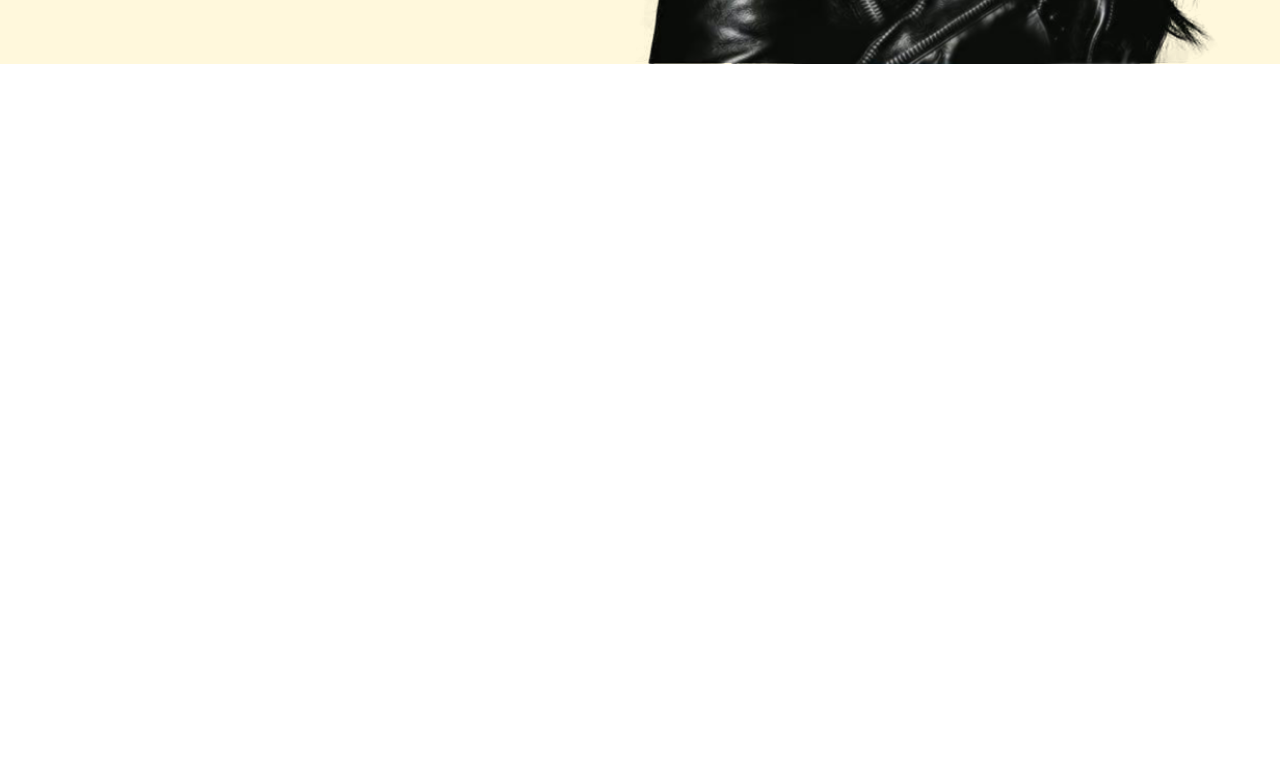
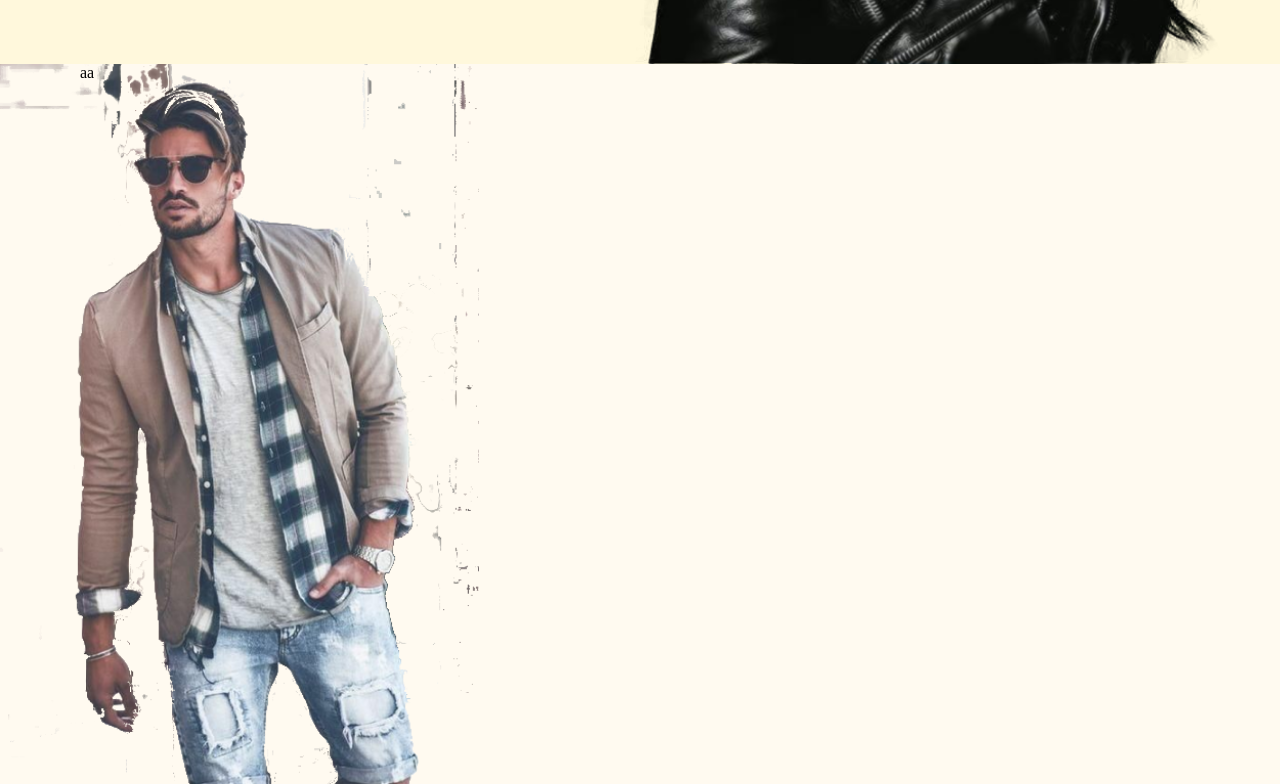
Before and after one commit to Afedehae/HarmonyClothing, a plain HTML site: page index.html in a window 1280 px wide. Shown: the part 656-1440 px from the top of the page. Before the commit the page ends 800 px from the top, so only its background shows below. Drawn offline with Linux system fonts and the light colour scheme.

Commit message:
Add files via upload

```diff
--- a/index.html
+++ b/index.html
@@ -21,6 +21,11 @@
         <div class="Placeholder">Harmony <br> Clothing</div>
       </div>
     </section>
+    <section>
+      <div class="SectionTwo">
+        aa
+      </div>
+    </section>
 
 
   </body>
--- a/style.css
+++ b/style.css
@@ -1,6 +1,8 @@
 :root{
-  --backgroundcolor: crimson;
+  --FirstBackgroundColor: cornsilk;
+  --SecondBackgroundColor: floralwhite;
   --FontColor: lightgray;
+  --GradientColor: top left, pink 1%, crimson 50%;
 }
 body{
   width: 100%;
@@ -17,7 +19,6 @@ a{
   font-size: 1.4em;
   color: var(--FontColor);
 }
-
 a:hover{
   transition: 1s;
   font-size: 2em;
@@ -44,7 +45,7 @@ a:hover{
   flex-direction: row;
   align-items: center;
   justify-content: flex-start;
-  background: cornsilk;
+  background: var(--FirstBackgroundColor);
   padding-left: 5em;
   background-image: url("img/Demi-Lovato-Free-PNG-Image2.png");
   background-repeat: no-repeat;
@@ -52,12 +53,26 @@ a:hover{
   background-size: contain;
 }
 
+.SectionTwo{
+  display: flex;
+  position: static;
+  width: inherit;
+  height: 45em;
+  flex-direction: row;
+  background: var(--SecondBackgroundColor);
+  padding-left: 5em;
+  background-image: url("img/CaraAtraente2.png");
+  background-repeat: no-repeat;
+  background-position: left;
+  background-size: contain;
+}
+
 .Placeholder{
-  width: max-content;
+  width: 10em;
   height: max-content;
   font-size: 15em;
-  font-family: cursive;
-  background: -webkit-linear-gradient(top left, pink 1%, crimson 70%);
+  font-family: 'Brush Script MT', cursive;
+  background: -webkit-linear-gradient(var(--GradientColor));
   -webkit-background-clip: text;
   -webkit-text-fill-color: transparent;
   -webkit-user-select: none;
```
Also changed, not shown: img/CaraAtraente2.png (added).
